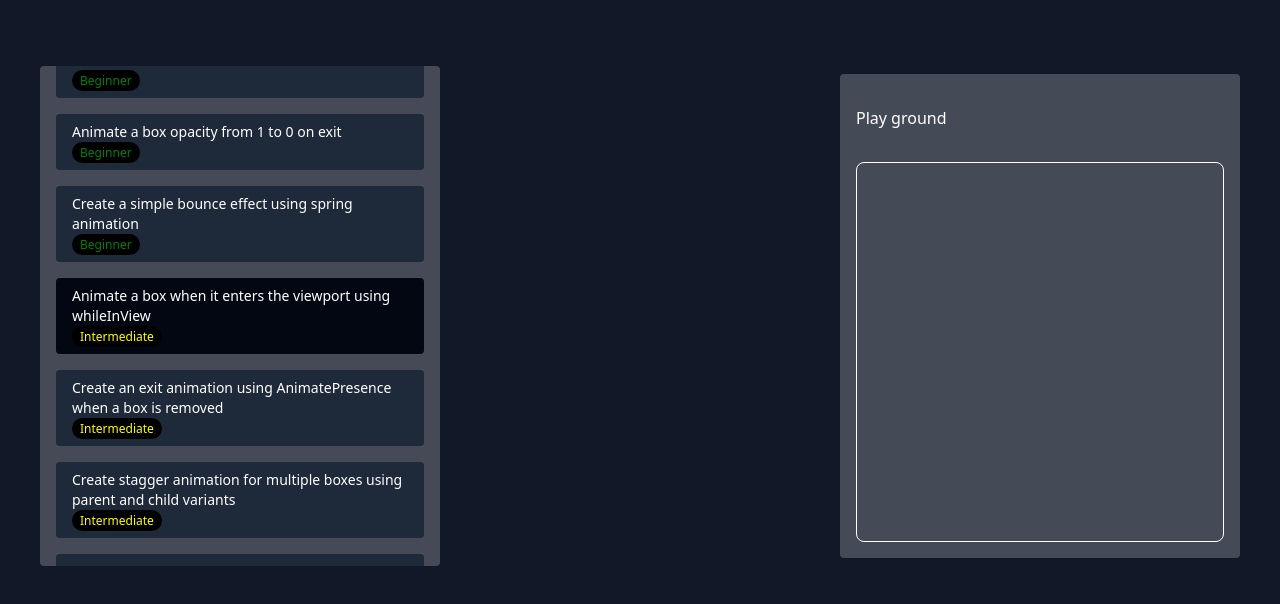
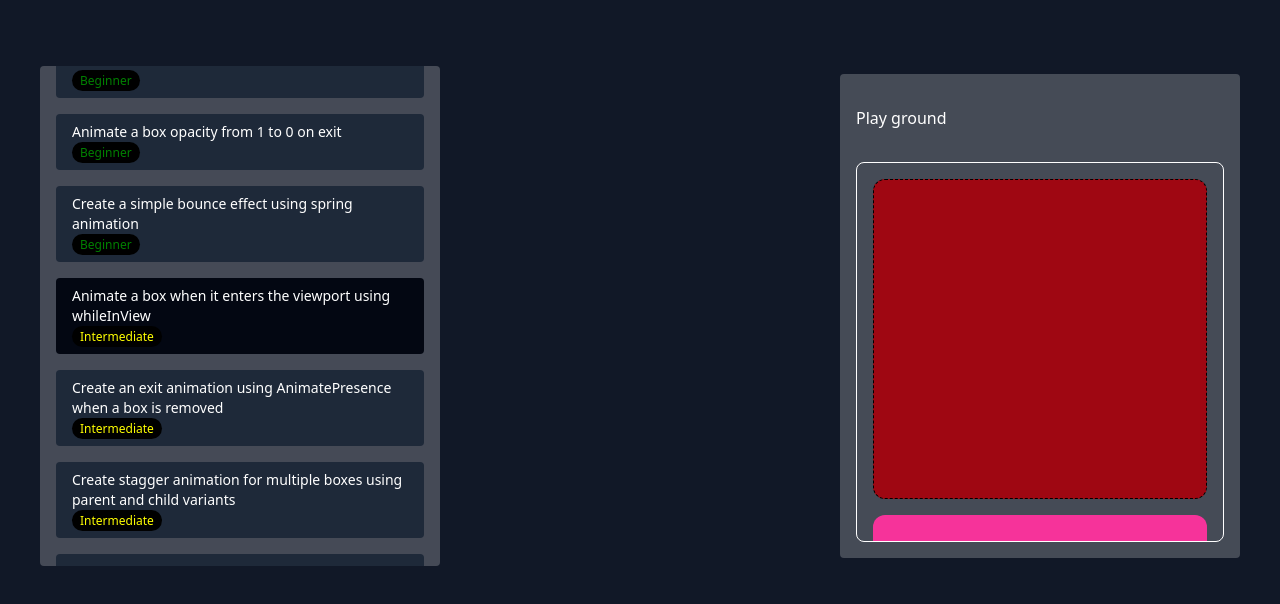
Before and after one commit to riiteshMishra/Framer_Motion, a React (Vite) app: page / in a window 1280 px wide. Both pictures are taken after a click on the element 240 px from the left and 316 px from the top of the page. Shown: the top 604 px of the page. Built offline with nearby package versions, Linux system fonts and the light colour scheme.

Commit message:
Add BoxEleven component with animations and integrate into RightBox

```diff
--- /dev/null
+++ b/src/assets/components/Indermediate/BoxEleven.jsx
@@ -0,0 +1,59 @@
+import { motion } from "motion/react";
+
+const BoxEleven = () => {
+  return (
+    <div className="w-full h-full overflow-auto px-4 space-y-6">
+      <div>
+        {/* Box 1 */}
+        <motion.div
+          className="w-full h-80 rounded-xl bg-red-800 my-4"
+          initial={{ opacity: 0, y: 50, scale: 0 }}
+          whileInView={{
+            opacity: 1,
+            y: 0,
+            scale: 1,
+            border: "1px dashed black",
+          }}
+          transition={{
+            duration: 0.6,
+            delay: 0.3,
+            type: "spring",
+            stiffness: 150,
+            damping: 15,
+          }}
+          // viewport={{ once: true }}
+        />
+
+        {/* Box 2 */}
+        <motion.div
+          className="w-full h-72 rounded-xl bg-pink-500 my-4"
+          initial={{ opacity: 0, x: -80 }}
+          whileInView={{ opacity: 1, x: 0 }}
+          transition={{ duration: 0.5 }}
+          // viewport={{ once: true }}
+        />
+
+        {/* Box 3 */}
+        <motion.div
+          className="w-full h-72 rounded-xl bg-blue-500 my-4"
+          initial={{ scale: 0.6 }}
+          whileInView={{ scale: 1 }}
+          transition={{ type: "spring", stiffness: 120 }}
+          // viewport={{ once: true }}
+        />
+
+        {/* Box 4 */}
+        <motion.div
+          className="w-full h-72 rounded-xl bg-yellow-500 my-4"
+          initial={{ rotate: -8, opacity: 0 }}
+          whileInView={{ rotate: 0, opacity: 1 }}
+          transition={{ duration: 0.6 }}
+          // whileDrag={{x:50}}
+          // viewport={{ once: true }}
+        />
+      </div>
+    </div>
+  );
+};
+
+export default BoxEleven;
--- a/src/assets/components/RightBox.jsx
+++ b/src/assets/components/RightBox.jsx
@@ -10,6 +10,7 @@ import BoxSeven from "./BoxSeven";
 import BoxEight from "./BoxEight";
 import BoxNine from "./BoxNine";
 import BoxTen from "./BoxTen";
+import BoxEleven from "./Indermediate/BoxEleven";
 
 const RightBox = ({ activeBox }) => {
   return (
@@ -151,6 +152,18 @@ const RightBox = ({ activeBox }) => {
               <BoxTen />
             </motion.div>
           )}
+          {activeBox === 11 && (
+            <motion.div
+              key={"box11"}
+              initial={{ opacity: 0, y: 20 }}
+              animate={{ opacity: 1, y: 0 }}
+              exit={{ opacity: 0, y: -20 }}
+              transition={{ duration: 0.3, ease: "easeInOut" }}
+              className="absolute inset-0"
+            >
+              <BoxEleven/>
+            </motion.div>
+          )}
         </AnimatePresence>
       </div>
     </motion.div>
```
